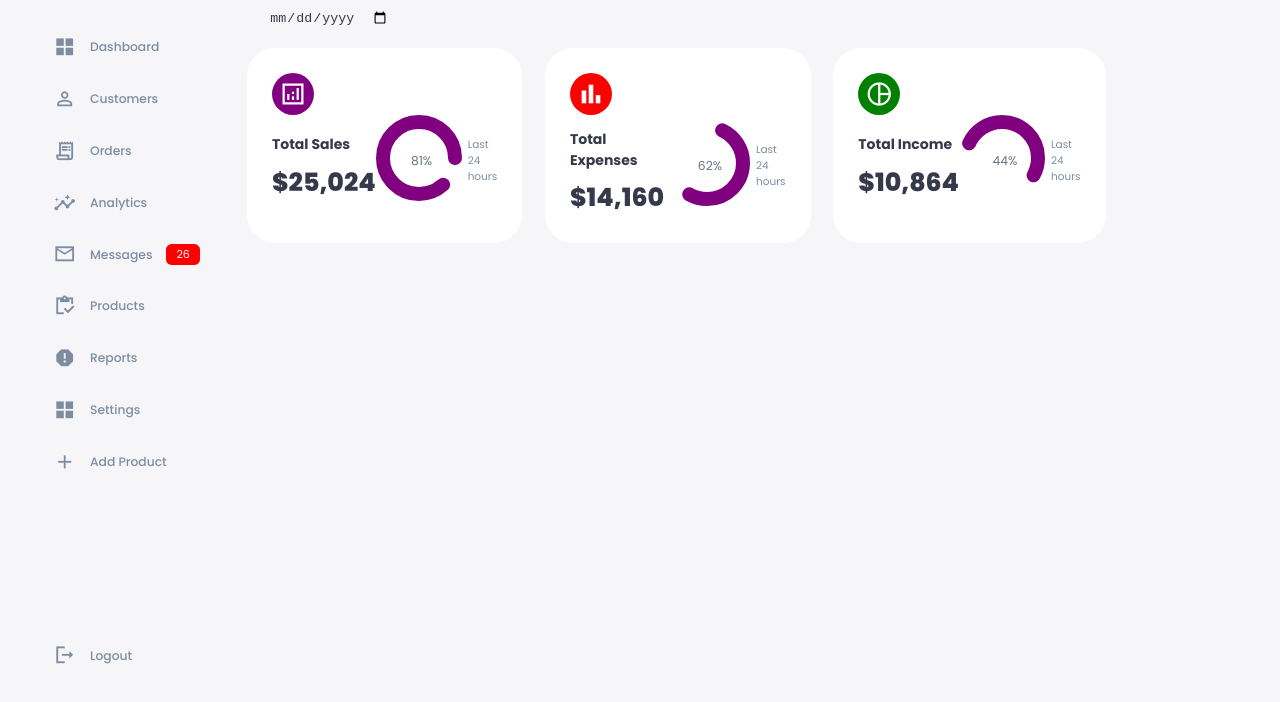
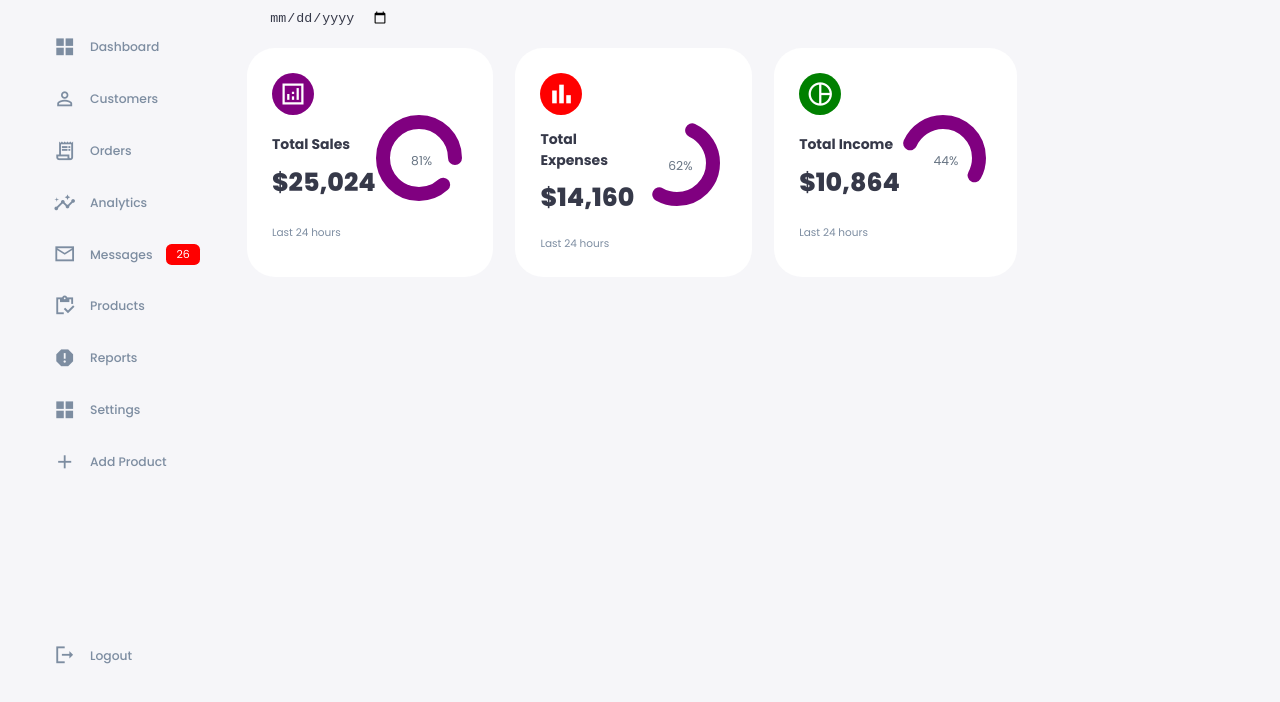
Before and after one commit to xemmefxMFx/testPractice, a plain HTML site: page testDashboard/respoAdminDashboardwithThemeswitcher/index.html in a window 1280 px wide. Shown: the part 70-772 px from the top of the page. Drawn offline with nearby package versions, Linux system fonts and the light colour scheme.

Commit message:
Fix position of muted small text in Dashboard card

```diff
--- a/testDashboard/respoAdminDashboardwithThemeswitcher/index.html
+++ b/testDashboard/respoAdminDashboardwithThemeswitcher/index.html
@@ -120,8 +120,9 @@
                                 <p>81%</p>
                             </div>
                         </div>
-                        <small class="text-muted">Last 24 hours</small>
                     </div>
+                    <small class="text-muted">Last 24 hours</small>
+
                 </div>
                 <!-- EXPENSES START -->
                 <div class="expenses">
@@ -141,8 +142,9 @@
                                 <p>62%</p>
                             </div>
                         </div>
-                        <small class="text-muted">Last 24 hours</small>
                     </div>
+                    <small class="text-muted">Last 24 hours</small>
+
                 </div>
                 <!-- INCOME START -->
                 <div class="income">
@@ -162,8 +164,8 @@
                                 <p>44%</p>
                             </div>
                         </div>
-                        <small class="text-muted">Last 24 hours</small>
                     </div>
+                    <small class="text-muted">Last 24 hours</small>
                 </div>
             </div>
 
--- a/testDashboard/respoAdminDashboardwithThemeswitcher/styles.css
+++ b/testDashboard/respoAdminDashboardwithThemeswitcher/styles.css
@@ -341,3 +341,8 @@ main .insights .progress .number {
     justify-content: center;
     align-items: center;
 }
+
+main .insights small {
+    margin-top: 1.3rem;
+    display: block;
+}
```
